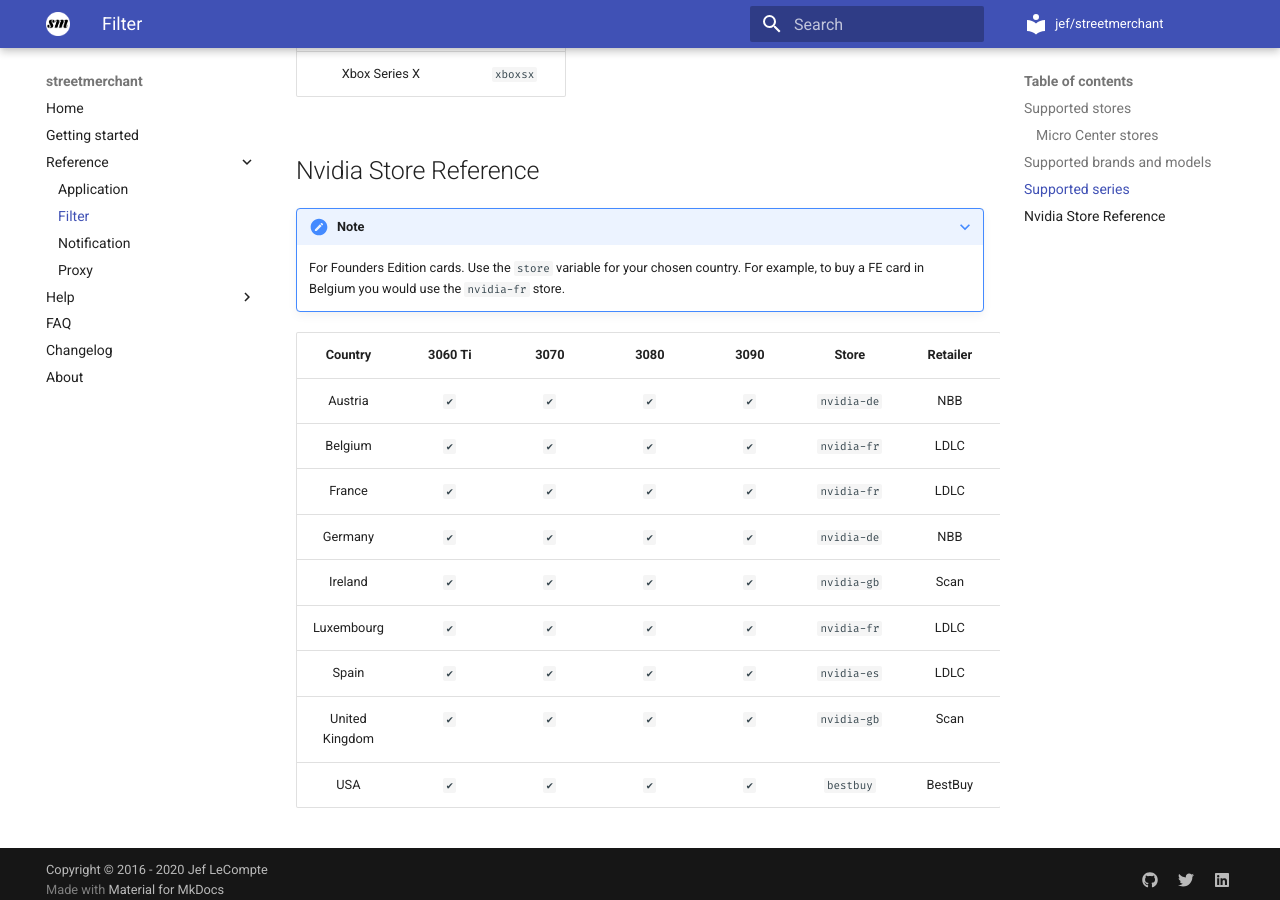
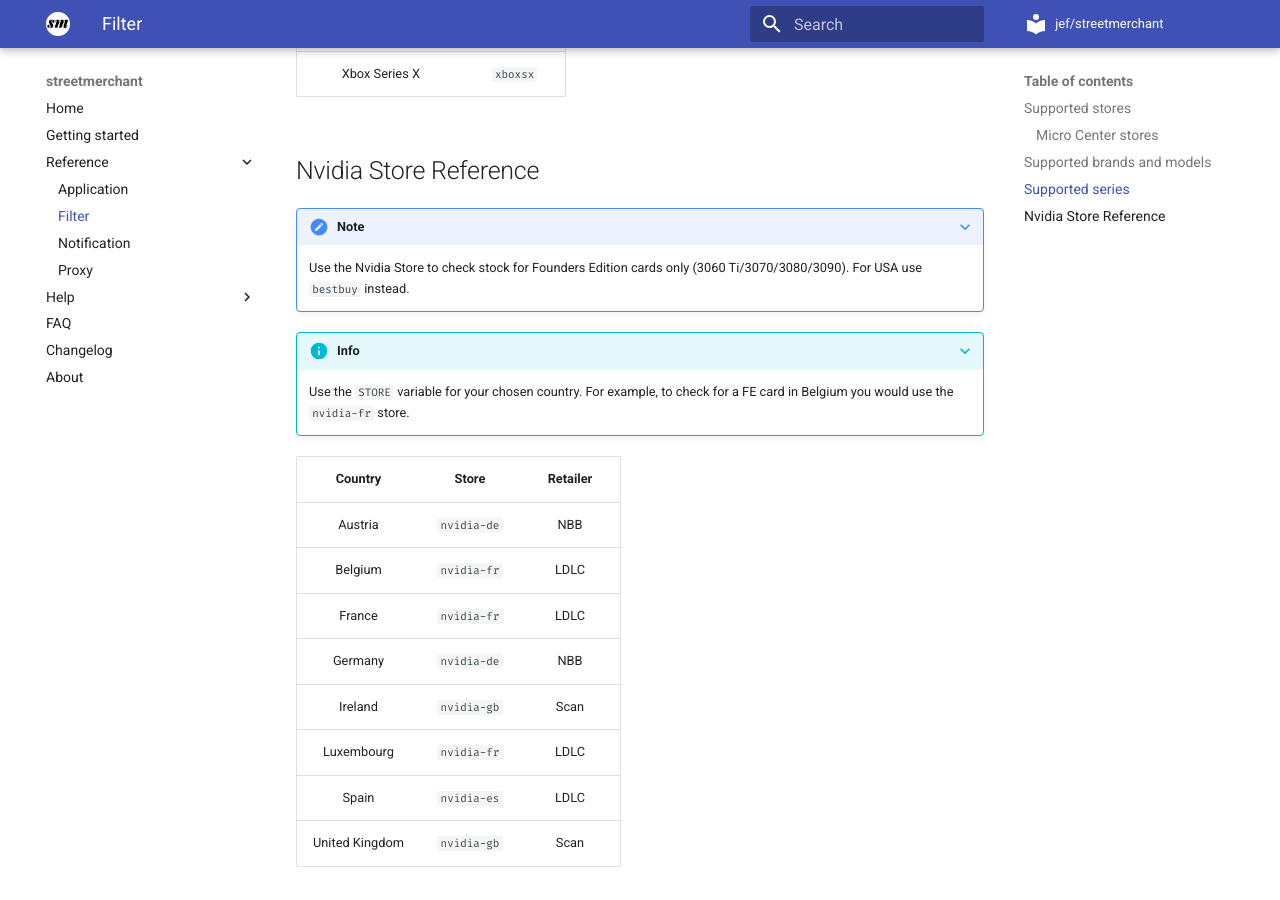
Before and after one commit to jef/streetmerchant, an MkDocs documentation site: the page built from docs/reference/filter.md, in a window 1280 px wide and 900 px high, scrolled down 10459 px. Built offline with MkDocs 1.6.1 and Material for MkDocs 9.7.7, drawn with Linux system fonts in a browser that asks for light colours; comment, search, counter and statistics services are not loaded.

Commit message:
fix(docs): nvidia store changes (#1797)
Co-authored-by: Jef LeCompte <jeffreylec@gmail.com>

```diff
--- a/docs/reference/filter.md
+++ b/docs/reference/filter.md
@@ -234,17 +234,18 @@
 ## Nvidia Store Reference
 
 ???+ note
-    For Founders Edition cards. Use the `store` variable for your chosen country.
-    For example, to buy a FE card in Belgium you would use the `nvidia-fr` store.
+    Use the Nvidia Store to check stock for Founders Edition cards only (3060 Ti/3070/3080/3090). For USA use `bestbuy` instead.
 
-| Country | 3060 Ti | 3070 | 3080 | 3090 | Store | Retailer
-|:---:|:---:|:---:|:---:|:---:|:---:|:---:|
-| Austria | `✔` | `✔` | `✔` | `✔` | `nvidia-de`| NBB |
-| Belgium | `✔` | `✔` | `✔` | `✔` | `nvidia-fr` | LDLC |
-| France | `✔` | `✔` | `✔` | `✔`  | `nvidia-fr` | LDLC |
-| Germany | `✔` | `✔` | `✔` | `✔`  | `nvidia-de` | NBB |
-| Ireland | `✔` | `✔` | `✔` | `✔`  | `nvidia-gb` | Scan |
-| Luxembourg | `✔` | `✔` | `✔` | `✔`  | `nvidia-fr` | LDLC |
-| Spain | `✔` | `✔` | `✔` | `✔`  | `nvidia-es` | LDLC |
-| United Kingdom | `✔` | `✔` | `✔` | `✔`  | `nvidia-gb` | Scan |
-| USA | `✔` | `✔` | `✔` | `✔`  | `bestbuy` | BestBuy |
+???+ info
+    Use the `STORE` variable for your chosen country. For example, to check for a FE card in Belgium you would use the `nvidia-fr` store.
+
+| Country | Store | Retailer
+|:---:|:---:|:---:|
+| Austria | `nvidia-de`| NBB |
+| Belgium | `nvidia-fr` | LDLC |
+| France | `nvidia-fr` | LDLC |
+| Germany | `nvidia-de` | NBB |
+| Ireland | `nvidia-gb` | Scan |
+| Luxembourg | `nvidia-fr` | LDLC |
+| Spain | `nvidia-es` | LDLC |
+| United Kingdom | `nvidia-gb` | Scan |
```
Also changed, not shown: other parts of docs/reference/filter.md (+1 -1 lines), 1 other file.
